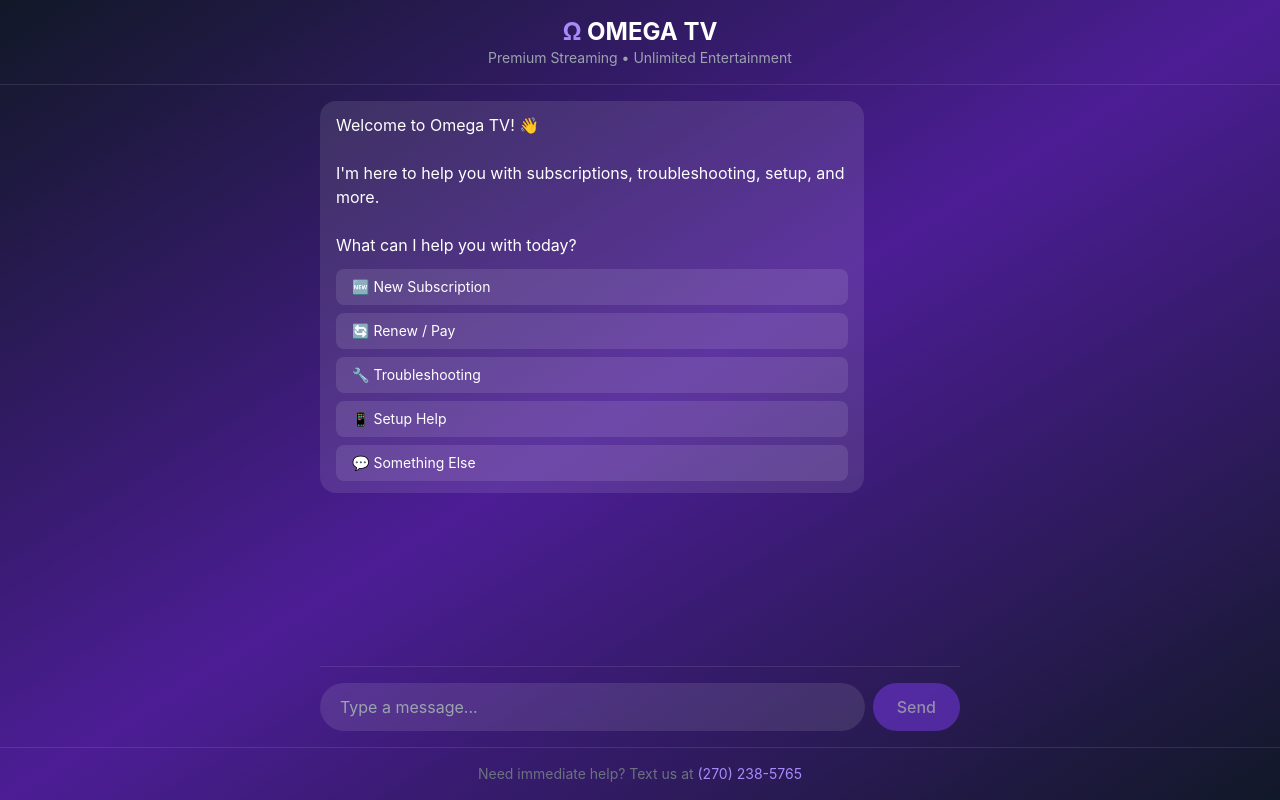
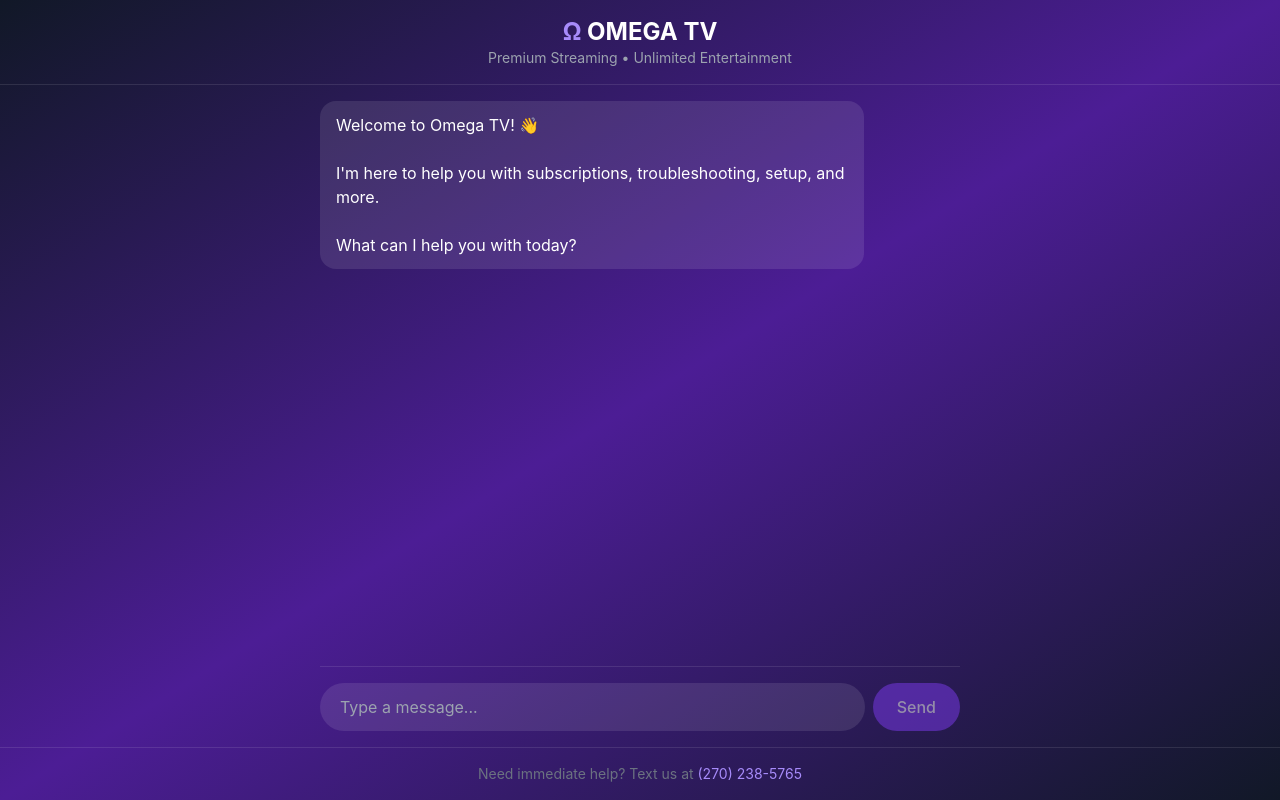
Before and after one commit to setharterburn-arch/getomegatv, a Next.js app: page / in a window 1280 px wide. Built offline with nearby package versions, Linux system fonts and the light colour scheme.

Commit message:
Hide options until input focus for cleaner aesthetic

```diff
--- a/src/app/globals.css
+++ b/src/app/globals.css
@@ -27,3 +27,18 @@ body {
 ::-webkit-scrollbar-thumb:hover {
   background: rgba(255, 255, 255, 0.3);
 }
+
+@keyframes fadeIn {
+  from {
+    opacity: 0;
+    transform: translateY(-10px);
+  }
+  to {
+    opacity: 1;
+    transform: translateY(0);
+  }
+}
+
+.animate-fadeIn {
+  animation: fadeIn 0.3s ease-out forwards;
+}
--- a/src/app/page.tsx
+++ b/src/app/page.tsx
@@ -32,6 +32,7 @@ export default function Home() {
   ]);
   const [input, setInput] = useState('');
   const [loading, setLoading] = useState(false);
+  const [showOptions, setShowOptions] = useState(false);
   const messagesEndRef = useRef<HTMLDivElement>(null);
 
   const scrollToBottom = () => {
@@ -127,8 +128,8 @@ export default function Home() {
               >
                 <p className="whitespace-pre-wrap">{message.content}</p>
 
-                {message.buttons && message.buttons.length > 0 && (
-                  <div className="mt-3 space-y-2">
+                {message.buttons && message.buttons.length > 0 && (message.id !== '1' || showOptions) && (
+                  <div className={`mt-3 space-y-2 transition-all duration-300 ${message.id === '1' && showOptions ? 'animate-fadeIn' : ''}`}>
                     {message.buttons.map((btn, idx) => (
                       <button
                         key={idx}
@@ -166,6 +167,7 @@ export default function Home() {
             type="text"
             value={input}
             onChange={(e) => setInput(e.target.value)}
+            onFocus={() => setShowOptions(true)}
             placeholder="Type a message..."
             className="flex-1 bg-white/10 text-white placeholder-gray-400 rounded-full px-5 py-3 focus:outline-none focus:ring-2 focus:ring-purple-500"
             disabled={loading}
```
